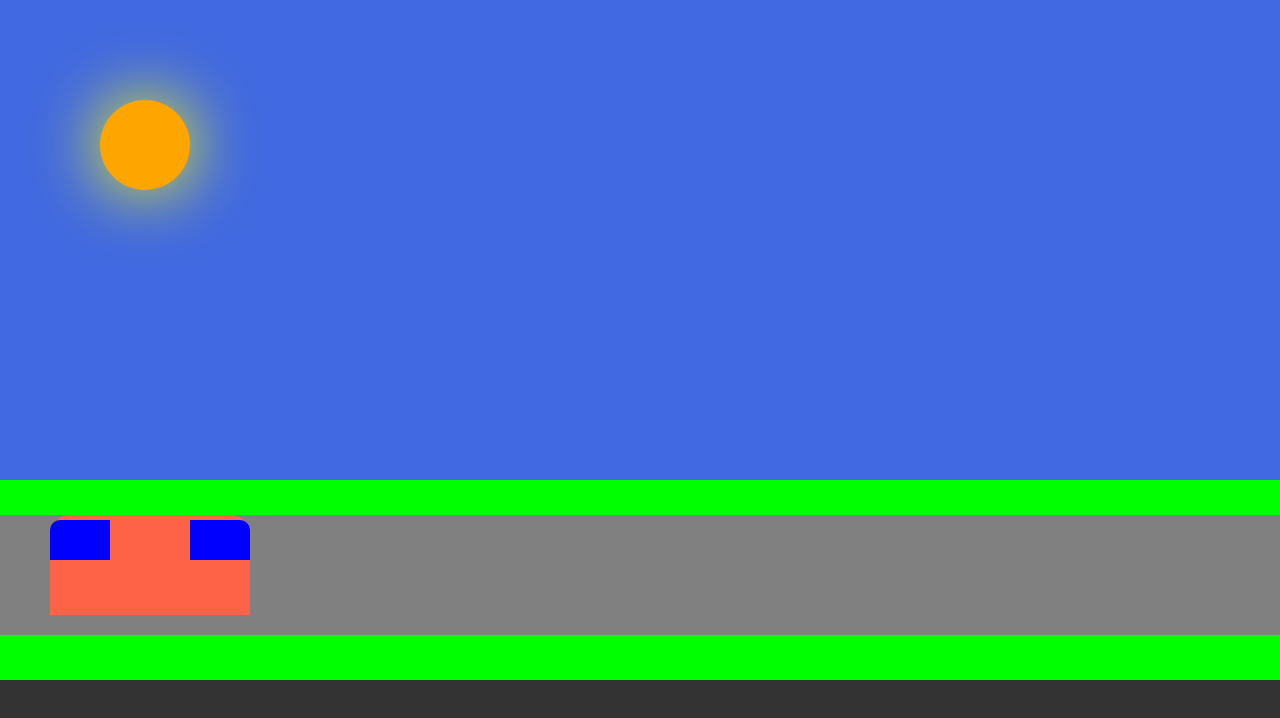
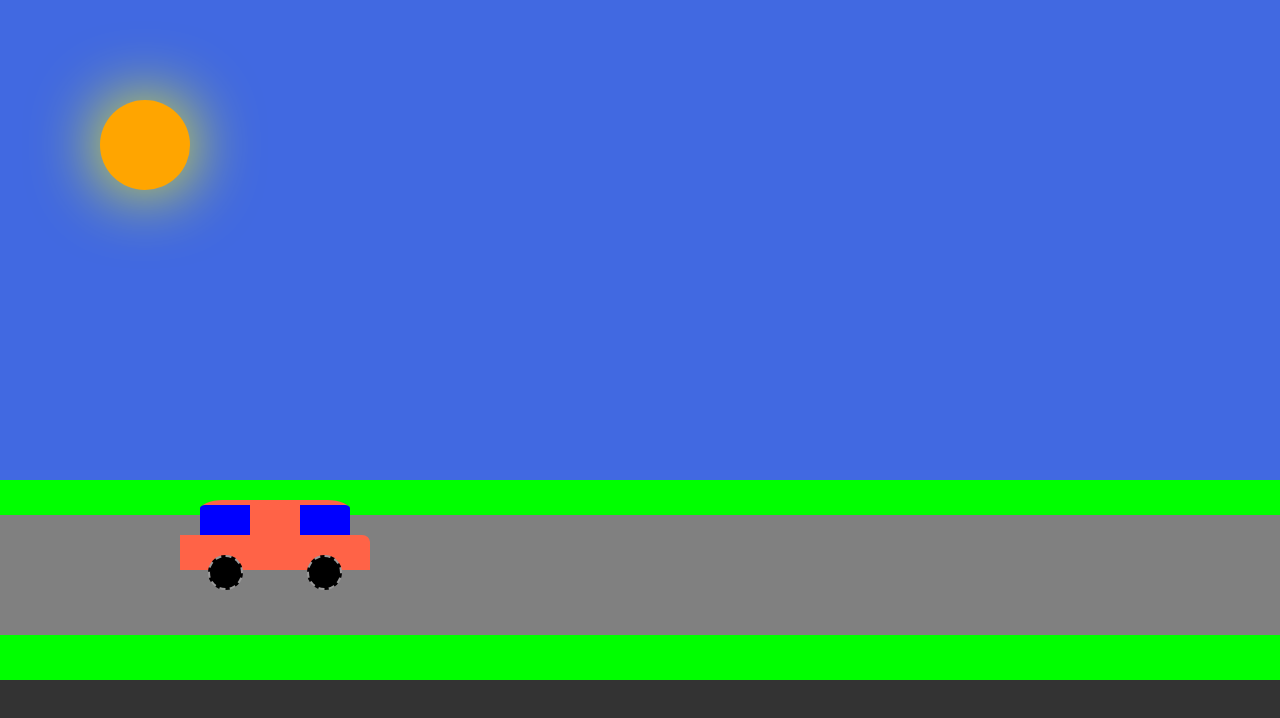
Before and after one commit to JuchKasia/my-study, a plain HTML site: page project-anim.html in a window 1280 px wide. Drawn offline with Linux system fonts and the light colour scheme; files whose address does not match are found by name.

Commit message:
fix: window and feat wheel

```diff
--- a/project-anim.html
+++ b/project-anim.html
@@ -16,14 +16,10 @@
             <div class="grass"></div>
             <div class="road">
                 <div class="car">
-                    <div class="car-top">
-                        <div class="window front-window"></div>
-                        <div class="window rear-window"></div>
-                    </div>
-                    <div class="car-bottom">
-                        <div class="wheel front-wheel"></div>
-                        <div class="wheel rear-wheel"></div>
-                    </div>
+                    <div class="window front-window"></div>
+                    <div class="window rear-window"></div>
+                    <div class="wheel front-wheel"></div>
+                    <div class="wheel rear-wheel"></div>
                 </div>
             </div>
         </section>
--- a/sass/project.scss
+++ b/sass/project.scss
@@ -51,42 +51,67 @@ body {
 
 
 .car {
-    position: relative;
-    width: 200px;
-    height: 100px;
-    margin-left: 50px;
-    border-top-left-radius: 20px;
-    border-top-right-radius: 20px;
+    position: absolute;
+    top: -15px;
+    left: 200px;
+    width: 150px;
+    height: 70px;
     background-color: tomato;
-    // border: 1px solid green;
-    .car-top {
-        position: relative;
-        width: 200px;
-        height: 45px;
-        // border: 1px solid green;
+    border-radius: 15%;
     .window {
         position: absolute;
-            // position: relative;
-            top: 0px;
-            width: 60px;
-            height: 40px;
+        top: 5px;
+        width: 50px;
+        height: 30px;
         background-color: blue;
             // border: 1px solid black;
     }
     .front-window {
-            position: absolute;
-            top: 5px;
         right: 0px;
-            border-top-right-radius: 10px;
+        border-top-right-radius: 10%;
     }
     .rear-window {
+        left: 0px;
+        border-top-left-radius: 10%;
+    }
+    .wheel {
         position: absolute;
-            top: 5px;
-            left: 0px;
-            border-top-left-radius: 10px;
+        bottom: -20px;
+        width: 35px;
+        height: 35px;
+        background-color: black;
+        border-radius: 50%;
+        border: 2px dashed #999; // rubcy na kole
+    }
+    .front-wheel {
+        left: 8px;
+    }
+    .rear-wheel {
+        right: 8px;
+        z-index: 1;
     }
 }
 
+// robimy pseudoelementy, żeby dolna część auta wystawała
+// po szerokości i jeden kraj był zaokrąglony
 
+.car::before,
+.car::after {
+    position: absolute;
+    content: '';
+    bottom: 0;
+    width: 40px;
+    height: 35px;
+    background-color: tomato;
+    // border: 1px solid #fff;
+}
+
+.car::before {
+    left: -20px;
 
 }
+
+.car::after {
+    right: -20px; //żeby dolna część auta wystawałą
+    border-top-right-radius: 20%;
+}
```
Also changed, not shown: sass/project.css, 1 other file. Lines whose indentation alone changed are shown as unchanged.
